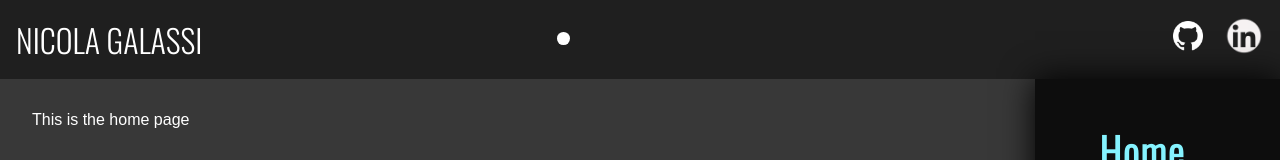
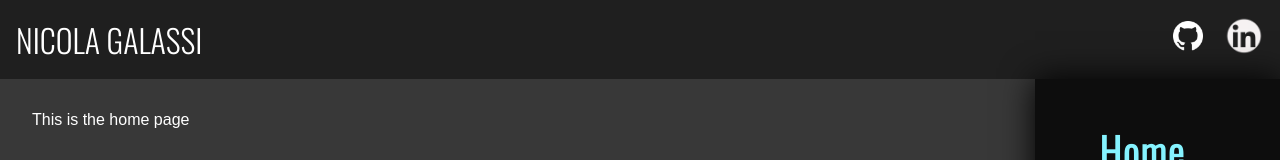
Before and after one commit to niconicoSG/reactportfolio, a React (Create React App) app: page / in a window 1280 px wide. Shown: the top 160 px of the page. Built offline with nearby package versions, Linux system fonts and the light colour scheme.

Commit message:
Moves Context and useEffect
Moves Context and useEffect to App.js main component

```diff
--- a/src/App.js
+++ b/src/App.js
@@ -1,4 +1,4 @@
-import React, { useContext, useState } from "react";
+import React, { useContext, useState, useEffect } from "react";
 
 import {
   BrowserRouter as Router,
@@ -16,15 +16,28 @@ import Contact from "./Pages/Contact";
 import ErrorPage from "./Pages/ErrorPage";
 import Header from "./Pages/Header";
 
-export const StateContext = React.createContext();
+// export const StateContext = React.createContext();
 
  export default function App() {
+
+  const StateContext = React.createContext();
+
+  const [active, setActive] = useState("");
+  useEffect(()=>{
+    const nav1 = document.getElementById("1");
+    const class1 = nav1.className;
+    if (class1 === "nav-active") {
+       setActive("bright")
+    } else {
+      setActive("dull")
+    };
+
+  }, []) ;
 
   return (
     <Router>
       <StateContext.Provider value="">
         <Header />
-      </StateContext.Provider>
       <div className="container">
         <div className="pages">
           <Routes>
@@ -74,6 +87,7 @@ export const StateContext = React.createContext();
           </NavLink>
         </nav>
       </div>
+       </StateContext.Provider>
     </Router>
   );
 }
--- a/src/Pages/Header.js
+++ b/src/Pages/Header.js
@@ -5,23 +5,12 @@ import linkedinIcon from "../Images/linkedinIcon.png";
 
 
 function Header() {
-  const [active, setActive] = useState("");
-  useEffect(()=>{
-    const nav1 = document.getElementById("1");
-    const class1 = nav1.className;
-    if (class1 === "nav-active") {
-       setActive("bright")
-    } else {
-      setActive("dull")
-    };
-
-  }, []) ;
 
   return (
     <header className="header">
       <div className="website">NICOLA GALASSI</div>
       <div className="dots">
-        <div className={active}></div>
+        <div className="dot1"></div>
         <div className="dot2"></div>
         <div className="dot3"></div>
         <div className="dot4"></div>
```
